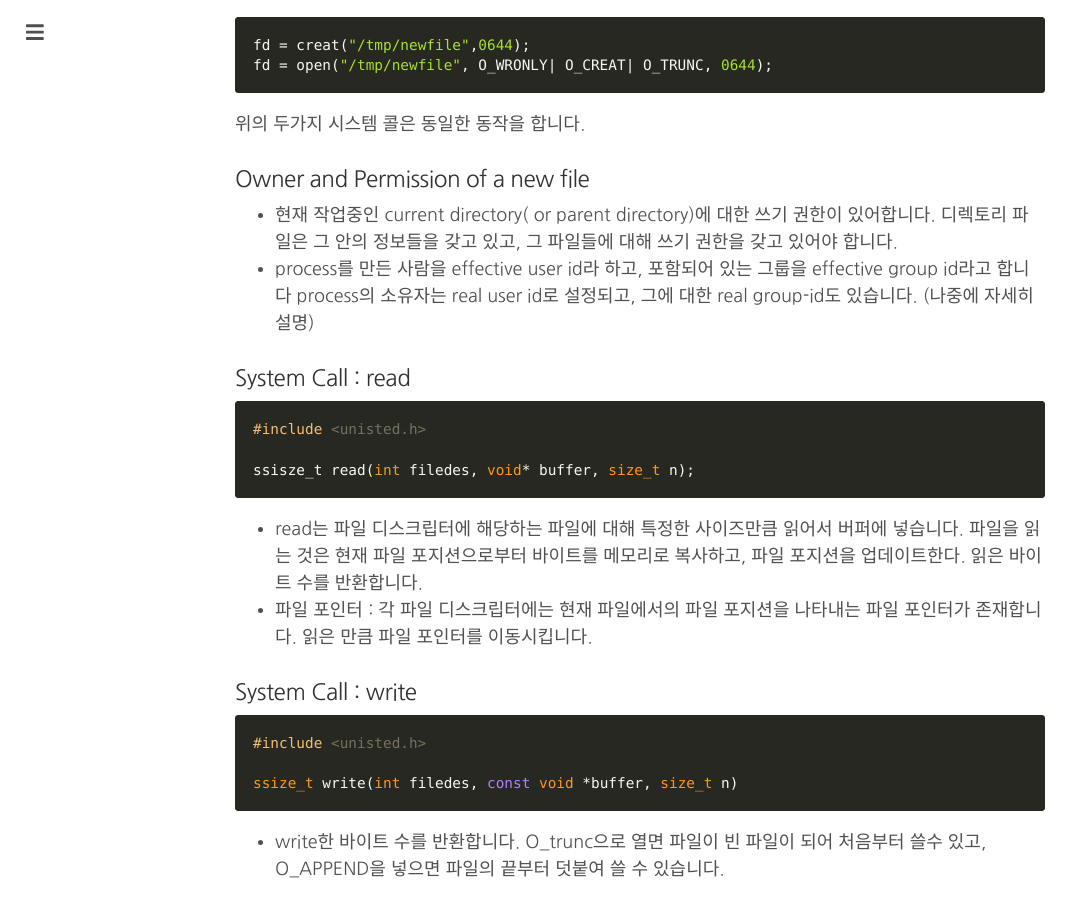
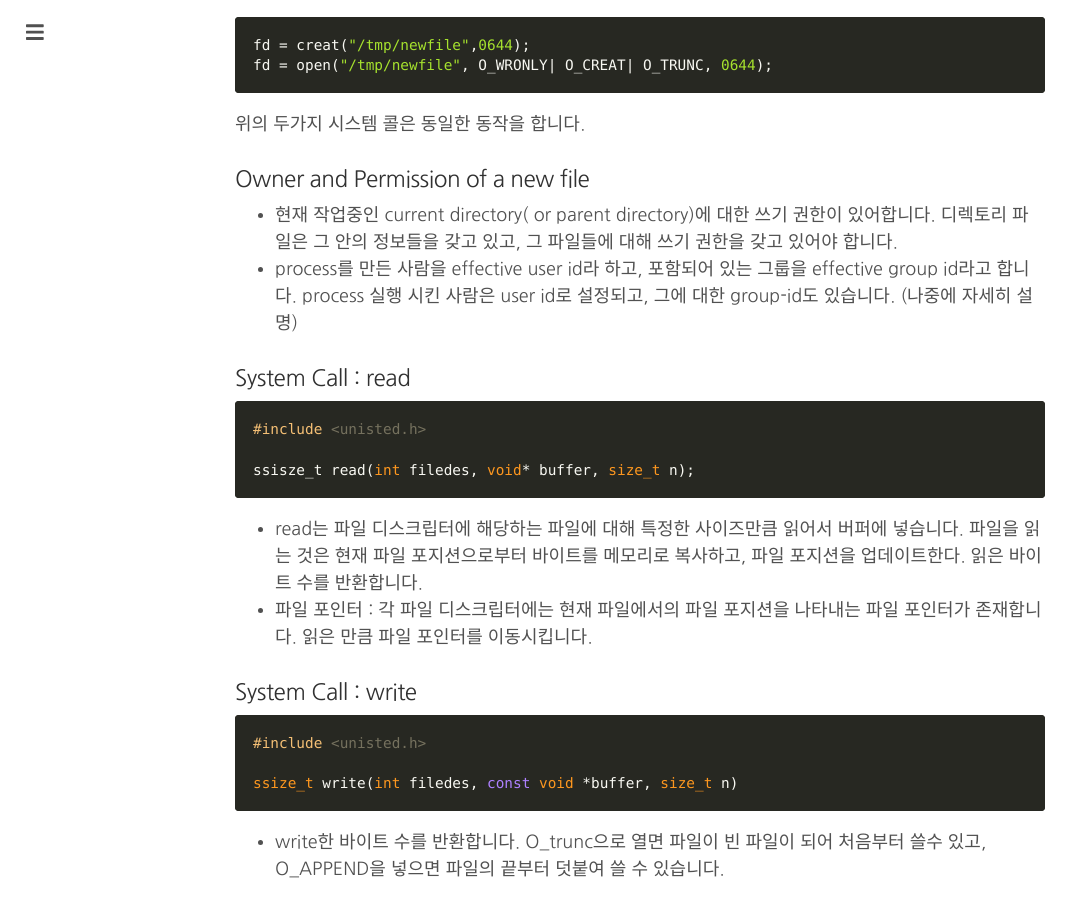
Before and after one commit to changhyeonnam/changhyeonnam.github.io, a Jekyll site: the page built from _posts/2021/2021-10-29-linux|file.md, in a window 1280 px wide and 900 px high, scrolled down 3212 px. Shown: the whole window, without its empty margins (0-1082 px from the left). Built offline with Jekyll 4.4.1, drawn with Linux system fonts in a browser that asks for light colours; nearby versions of some CDN libraries; comment, search, counter and statistics services are not loaded.

Commit message:
Update 2021-10-29-linux|file.md

```diff
--- a/_posts/2021/2021-10-29-linux|file.md
+++ b/_posts/2021/2021-10-29-linux|file.md
@@ -131,7 +131,7 @@ fd = open("/tmp/newfile", O_WRONLY| O_CREAT| O_TRUNC, 0644);
 ### Owner and Permission of a new file
 
 - 현재 작업중인 current directory( or parent directory)에 대한 쓰기 권한이 있어합니다. 디렉토리 파일은 그 안의 정보들을 갖고 있고, 그 파일들에 대해 쓰기 권한을 갖고 있어야 합니다.
-- process를 만든 사람을 effective user id라 하고, 포함되어 있는 그룹을 effective group id라고 합니다 process의 소유자는 real user id로 설정되고, 그에 대한 real group-id도 있습니다. (나중에 자세히 설명)
+- process를 만든 사람을 effective user id라 하고, 포함되어 있는 그룹을 effective group id라고 합니다. process 실행 시킨 사람은 user id로 설정되고, 그에 대한 group-id도 있습니다. (나중에 자세히 설명)
 
 ### System Call : read
 
```
